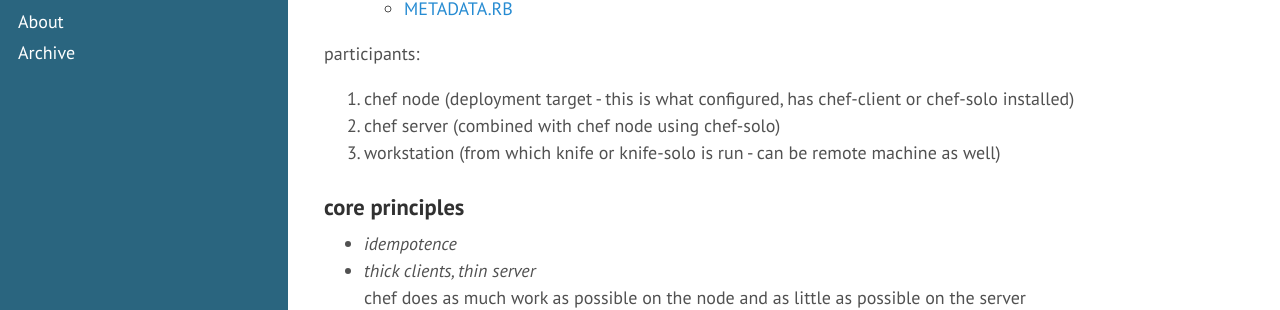
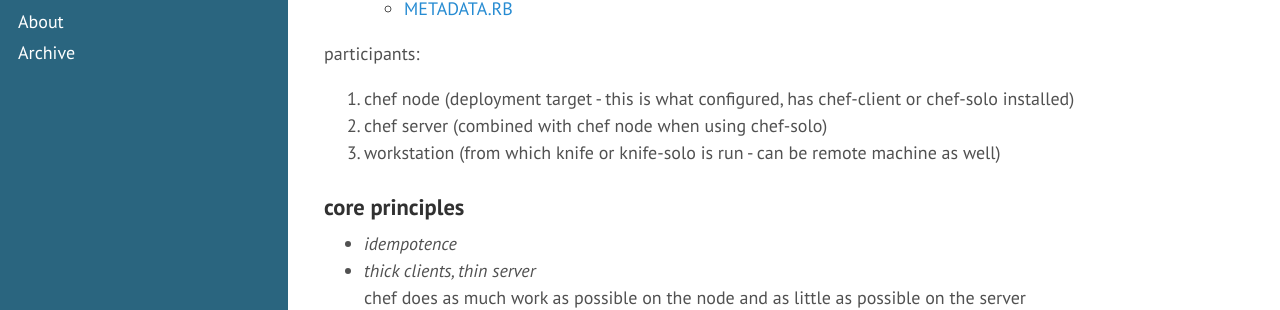
Before and after one commit to tap349/tap349.github.io, a Jekyll site: the page built from _posts/2016-01-06-chef-solo-notes.md, in a window 1280 px wide and 900 px high, scrolled down 381 px. Shown: the part 146-456 px from the top of the window. Built offline with Jekyll 4.4.1, drawn with Linux system fonts in a browser that asks for light colours; Markdown is read by kramdown in place of the engine named in the settings; some of the changed text lies outside the part shown.

Commit message:
update 2016-02-16_00:55:00

```diff
--- a/_posts/2016-01-06-chef-solo-notes.md
+++ b/_posts/2016-01-06-chef-solo-notes.md
@@ -28,7 +28,7 @@
 participants:
 
 1. chef node (deployment target - this is what configured, has chef-client or chef-solo installed)
-2. chef server (combined with chef node using chef-solo)
+2. chef server (combined with chef node when using chef-solo)
 3. workstation (from which knife or knife-solo is run - can be remote machine as well)
 
 ### core principles
@@ -610,7 +610,7 @@
 syntax   | description
 ---------|----------------
 `<%= %>` | expressions (=)
-`<% %>`  | statements (=)
+`<% %>`  | statements (-)
 
 ### variables inside template file
 
```
